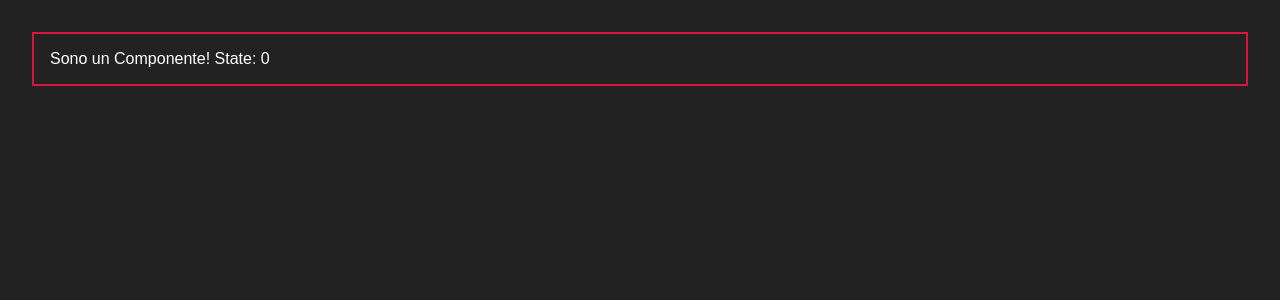
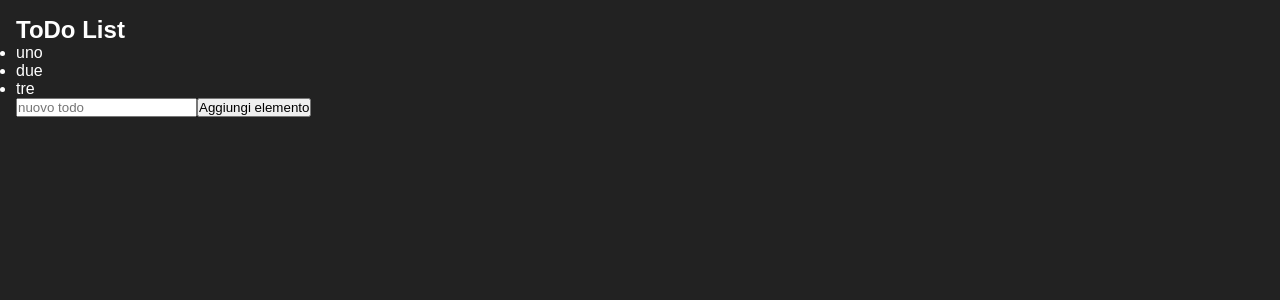
Before and after one commit to lambia/react-todo, a React (Vite) app: page / in a window 1280 px wide. Shown: the top 300 px of the page. Built offline with nearby package versions, Linux system fonts and the light colour scheme.

Commit message:
stampo lista, aggiungo item

```diff
--- a/src/App.jsx
+++ b/src/App.jsx
@@ -1,10 +1,43 @@
-import Componente from "@/components/Componente"
+// import Componente from "@/components/Componente"
+
+import { useState } from "react";
+
+// const todoList = [
+// 	"realizzare scaffold",
+// 	"popolare componenti",
+// 	"testare applicazione"
+// ];
 
 function App() {
 
+	function addTodo() {
+		// const nuovoValore = [...todoList];
+		// nuovoValore.push("Nuovo elemento");
+
+		const nuovoValore = [
+			...todoList,
+			"Nuovo Elemento"
+		];
+
+		setTodoList(nuovoValore);
+	}
+
+	const [todoList, setTodoList] = useState(["uno", "due", "tre"]);
+
 	return (
 		<>
-			<Componente />
+
+			<h2>ToDo List</h2>
+
+			<ul>
+				{todoList.map((todoItem, i) => <li key={i}>{todoItem}</li>)}
+			</ul>
+
+			<input type="text" placeholder="nuovo todo" />
+			<button onClick={addTodo}>Aggiungi elemento</button>
+
+
+			{/* <Componente /> */}
 		</>
 	)
 }
```
